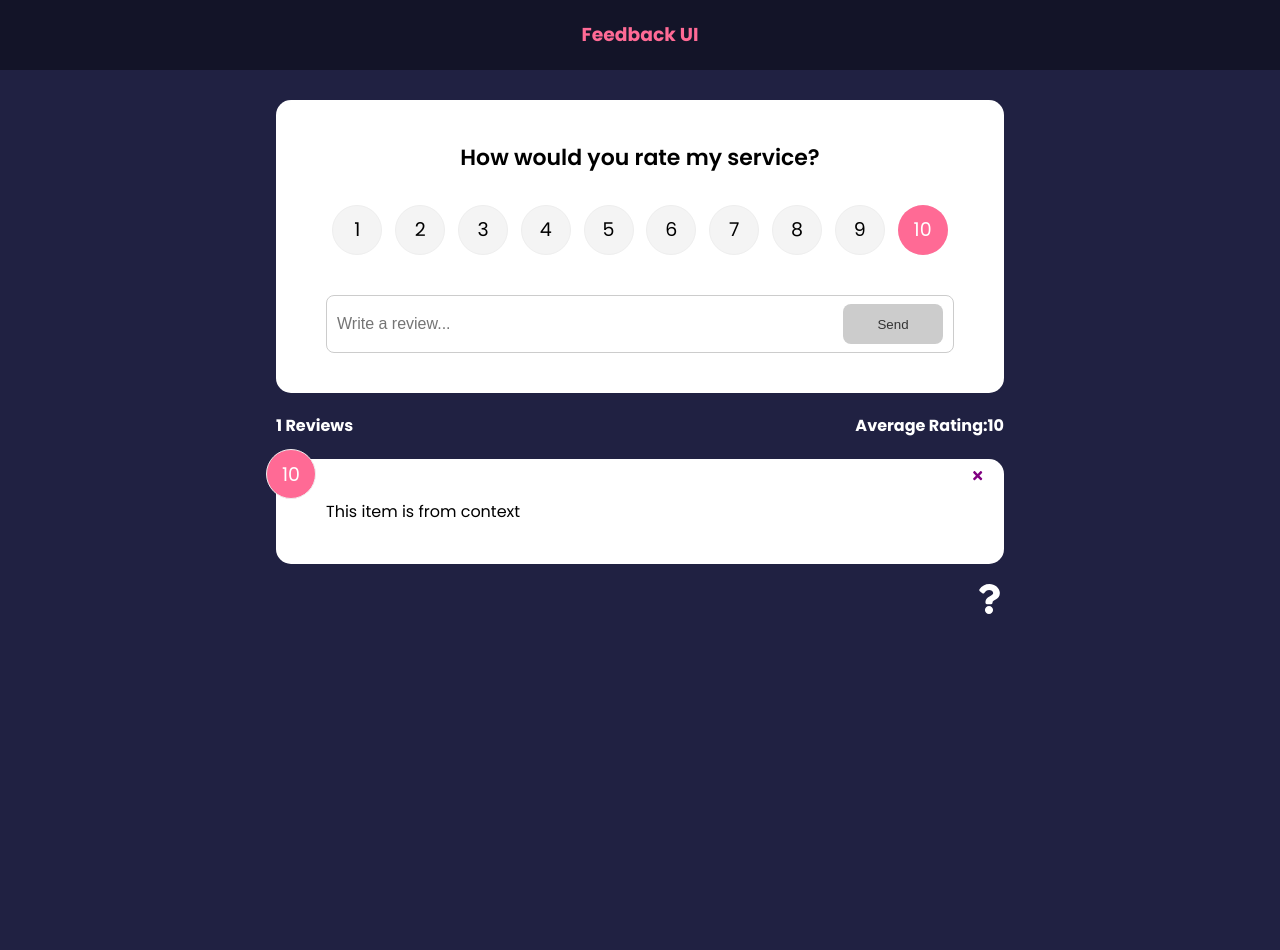
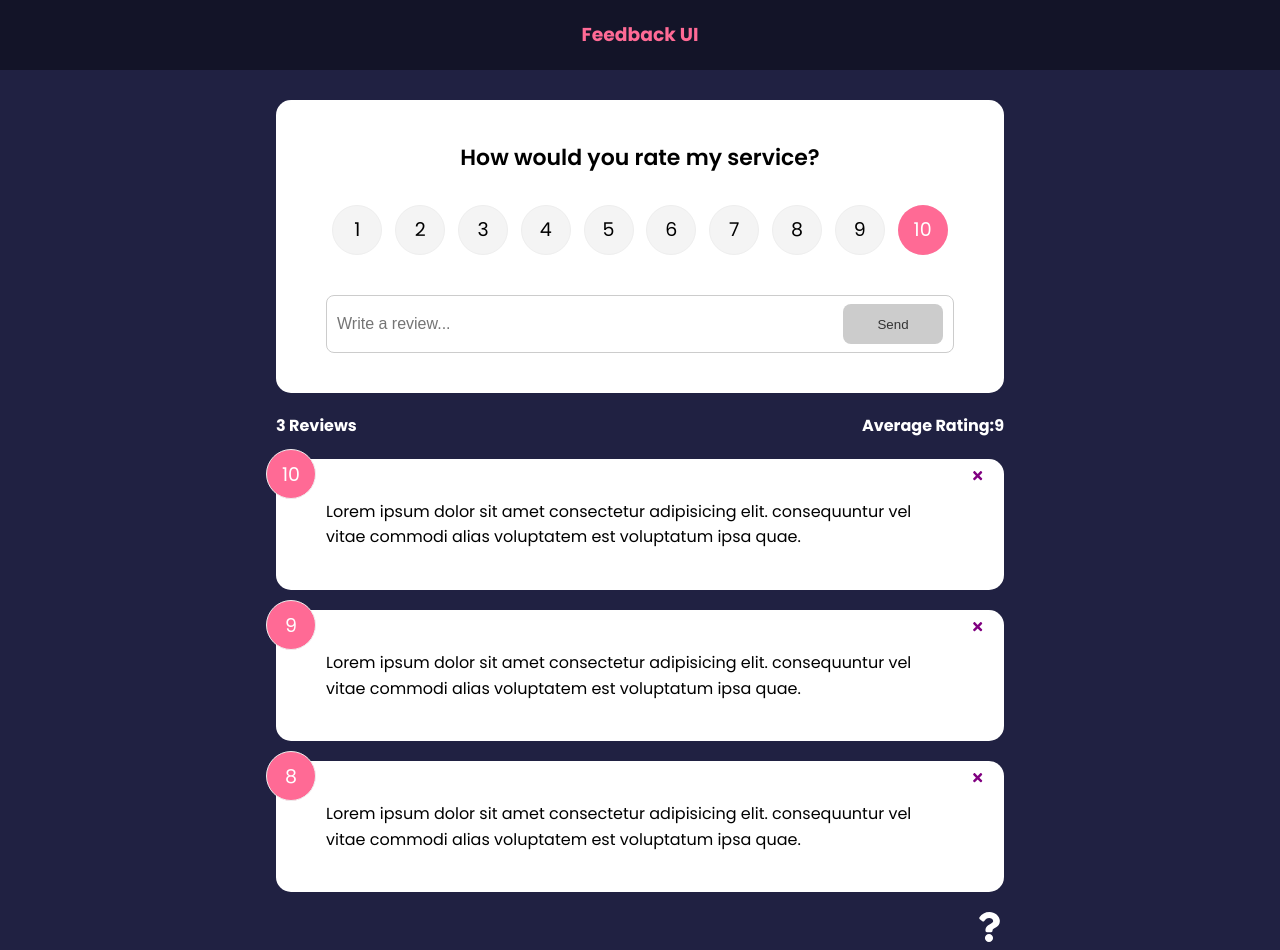
Before and after one commit to NileshSaha/feeback_react, a React (Create React App) app: page / in a window 1280 px wide. Before the commit the page ends 800 px from the top, so only its background shows below. Built offline with nearby package versions, Linux system fonts and the light colour scheme.

Commit message:
add functions in context too

```diff
--- a/src/App.js
+++ b/src/App.js
@@ -1,6 +1,5 @@
-import { v4 as uuidv4 } from 'uuid'
+
 import { BrowserRouter as Router, Routes, Route } from 'react-router-dom'
-import { useState } from 'react'
 import Header from './components/Header'
 import FeedbackList from './components/FeedbackList'
 import FeedbackStats from './components/FeedbackStats'
@@ -9,22 +8,7 @@ import AboutPage from './pages/AboutPage'
 import AboutIcon from './components/AboutIcon'
 import { FeedbackProvider } from './context/FeedbackContext'
 
-import FeedbackData from './data/FeedbackData'
-
 function App() {
-  const [feedback, setFeedBack] = useState(FeedbackData)
-
-  const deleteFeedback = (id) => {
-    if (window.confirm('Are you want to delete?')) {
-      setFeedBack(feedback.filter((element) => element.id !== id))
-    }
-  }
-
-  const addFeedback = (newFeedback) => {
-    newFeedback.id = uuidv4()
-    setFeedBack([newFeedback, ...feedback])
-  }
-
   return (
     <FeedbackProvider>
       <Router>
@@ -36,11 +20,9 @@ function App() {
               path='/'
               element={
                 <>
-                  <FeedbackForm submit={addFeedback} />
+                  <FeedbackForm />
                   <FeedbackStats />
-                  <FeedbackList
-                    handleDelete={deleteFeedback}
-                  />
+                  <FeedbackList />
                 </>
               }
             ></Route>
--- a/src/components/FeedbackForm.jsx
+++ b/src/components/FeedbackForm.jsx
@@ -1,13 +1,17 @@
-import { useState } from 'react'
+import { useContext, useState } from 'react'
 import RatingSelect from './RatingSelect'
 import Button from './shared/Button'
 import Card from './shared/Card'
+import FeedbackContext from '../context/FeedbackContext'
 
-function FeedbackForm({ submit }) {
+function FeedbackForm() {
+  const {addFeedback} = useContext(FeedbackContext)
+
   const [text, setText] = useState('')
   const [rating, setRating] = useState(10)
   const [btnDisabled, setBtnDisabled] = useState(true)
   const [message, setMessage] = useState('')
+
   const handleTextChange = (e) => {
     if (text === '') {
       setBtnDisabled(true)
@@ -29,7 +33,7 @@ function FeedbackForm({ submit }) {
         rating,
         text,
       }
-      submit(newFeedback)
+      addFeedback(newFeedback)
       setText('')
     }
   }
--- a/src/components/FeedbackItem.jsx
+++ b/src/components/FeedbackItem.jsx
@@ -1,11 +1,14 @@
 import { FaTimes } from 'react-icons/fa'
 import PropTypes from 'prop-types'
 import Card from './shared/Card'
-function FeedbackItem({ feedback, handleDelete }) {
+import { useContext } from 'react'
+import FeedbackContext from '../context/FeedbackContext'
+function FeedbackItem({ feedback }) {
+  const {deleteFeedback} = useContext(FeedbackContext)
   return (
     <Card>
       <div className='num-display'>{feedback.rating}</div>
-      <button onClick={() => handleDelete(feedback.id)} className='close'>
+      <button onClick={() => deleteFeedback(feedback.id)} className='close'>
         <FaTimes color='purple'/>
       </button>
       <div className='text-display'>{feedback.text}</div>
--- a/src/components/FeedbackList.jsx
+++ b/src/components/FeedbackList.jsx
@@ -3,7 +3,7 @@ import { useContext } from 'react'
 import FeedbackItem from './FeedbackItem'
 import FeedbackContext from '../context/FeedbackContext'
 
-function FeedbackList({handleDelete }) {
+function FeedbackList() {
   const {feedback} = useContext(FeedbackContext)
   if (!feedback || feedback.length === 0) {
     return <p>No Feedbacks are there</p>
@@ -21,7 +21,6 @@ function FeedbackList({handleDelete }) {
             <FeedbackItem
               key={element.id}
               feedback={element}
-              handleDelete={handleDelete}
             />
           </motion.div>
         ))}
--- a/src/context/FeedbackContext.jsx
+++ b/src/context/FeedbackContext.jsx
@@ -1,17 +1,24 @@
 import { createContext, useState } from 'react'
+import { v4 as uuidv4 } from 'uuid'
+import FeedbackData from '../data/FeedbackData'
 
 const FeedbackContext = createContext()
 
 export const FeedbackProvider = ({ children }) => {
-  const [feedback, setFeedback] = useState([
-    {
-      id: '0f858a7a-49a6-494f-9c9d-7e6d0bfafab8',
-      rating: 10,
-      text: 'This item is from context',
-    },
-  ])
+  const [feedback, setFeedback] = useState(FeedbackData)
+
+  const addFeedback = (newFeedback) => {
+    newFeedback.id = uuidv4()
+    setFeedback([newFeedback, ...feedback])
+  }
+
+  const deleteFeedback = (id) => {
+    if (window.confirm('Are you want to delete?')) {
+      setFeedback(feedback.filter((element) => element.id !== id))
+    }
+  }
   return (
-    <FeedbackContext.Provider value={{ feedback: feedback }}>
+    <FeedbackContext.Provider value={{ feedback: feedback, deleteFeedback, addFeedback }}>
       {children}
     </FeedbackContext.Provider>
   )
```
Also changed, not shown: src/components/shared/Button.jsx (+4 -5 lines).
